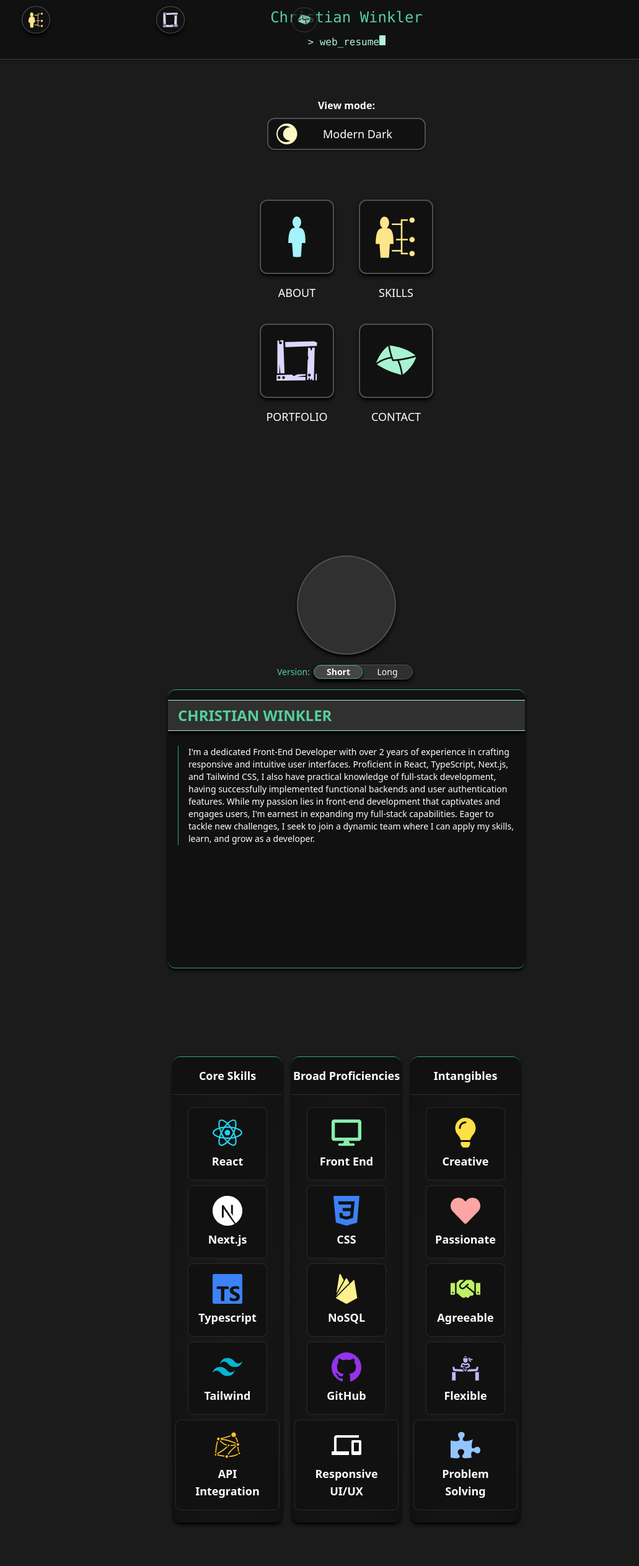
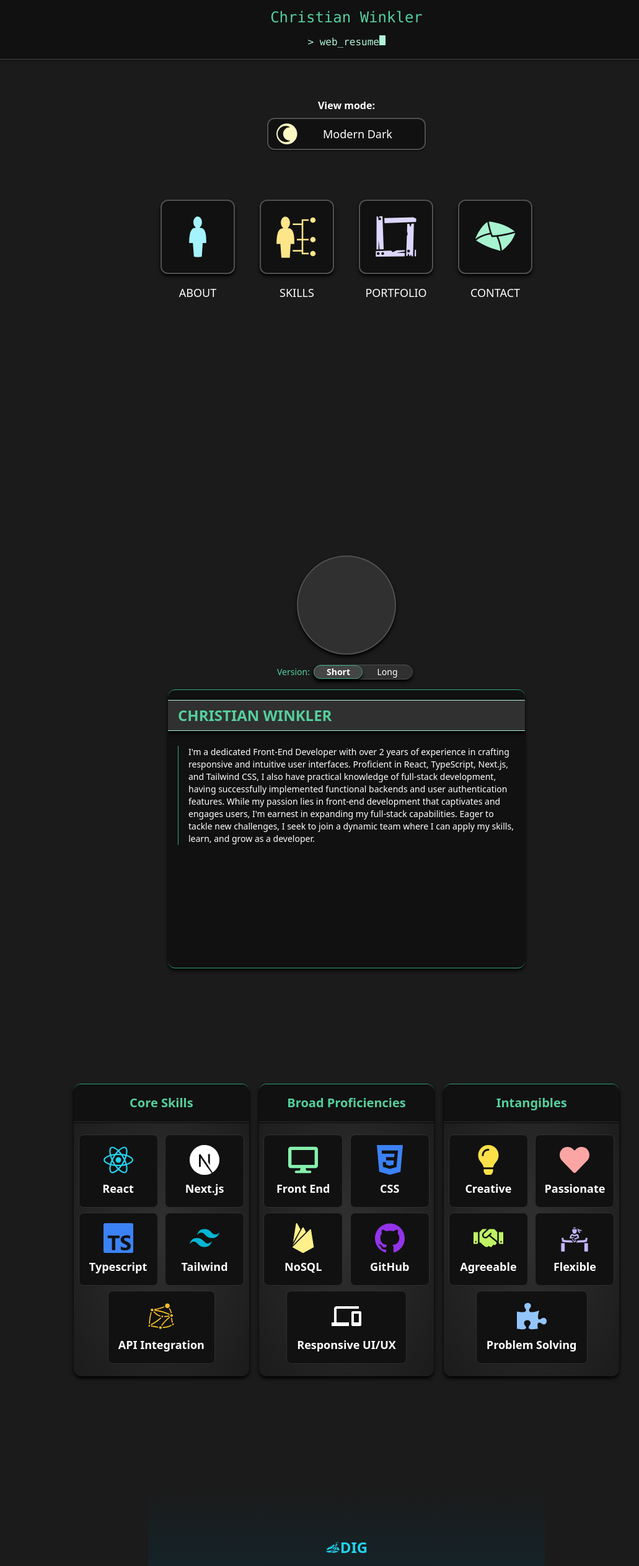
Before and after one commit to cwinkdev/web-resume, a Next.js app: page / in a window 1280 px wide. Shown: the top 2526 px of the page at 62% size, without its empty margins (81-1112 px from the left). Built offline with nearby package versions, Linux system fonts and the light colour scheme.

Commit message:
responsive nav buttons and anims

```diff
--- a/app/components/about/About.tsx
+++ b/app/components/about/About.tsx
@@ -1,41 +1,26 @@
-import { useEffect, useState } from 'react';
-import { useInView } from 'react-intersection-observer';
+import { useState } from 'react';
 import AboutModeToggle from './AboutModeToggle';
 import AboutCard from './AboutCard';
 import { useApp } from '@/app/hooks/useApp';
 
 const About = () => {
-  const { state, setState } = useApp();
-
+  const { state } = useApp();
   const [isLongVersion, setIsLongVersion] = useState<boolean>(false);
-  const options = { threshold: 0 };
-  const { ref, inView } = useInView(options);
-  useEffect(() => {
-    if (inView) {
-      setState((prevState) => ({
-        ...prevState,
-        currentSection: 'about',
-      }));
-    }
-  }, [inView, state.currentSection]);
 
   return (
-    <section
-      id="about"
-      ref={ref}
-      className="pt-20 p-8 min-h-fit h-screen w-full text-center lg:w-1/2 lg:mx-auto"
-    >
+    <section className="pt-20 p-8 min-h-fit h-screen w-full text-center lg:w-1/2 lg:mx-auto">
       <div
         className={`${
-          inView ? 'slide-in-right' : 'slide-off-left'
+          state.currentSection === 'about' ? 'slide-in-right' : 'slide-off-left'
         } border-2 border-base3 rounded-full shadow-md shadow-baseShadow h-40 bg-base2 w-40 mx-auto my-4`}
       ></div>
-
       <AboutModeToggle
         isLongVersion={isLongVersion}
         setIsLongVersion={setIsLongVersion}
       />
-      <AboutCard isLongVersion={isLongVersion} />
+      <div>
+        <AboutCard isLongVersion={isLongVersion} />
+      </div>
     </section>
   );
 };
--- a/app/components/contact/Contact.tsx
+++ b/app/components/contact/Contact.tsx
@@ -1,28 +1,14 @@
-import { useInView } from 'react-intersection-observer';
 import ContactInfo from './ContactInfo';
 import { useApp } from '@/app/hooks/useApp';
-import { useEffect } from 'react';
 
 const Contact = () => {
-  const options = { threshold: 0 };
-  const { ref, inView } = useInView(options);
-  const { state, setState } = useApp();
-  useEffect(() => {
-    if (inView) {
-      setState((prevState) => ({
-        ...prevState,
-        currentSection: 'contact',
-      }));
-    }
-  }, [inView, state.currentSection]);
+  const { state } = useApp();
 
   return (
     <section
-      ref={ref}
-      id="contact"
       className={`${
-        inView ? 'slide-in-right' : 'slide-off-left'
-      }  p-8 pt-20 min-h-fit h-screen w-full text-center text-baseText lg:w-1/2 lg:mx-auto`}
+        state.currentSection === 'contact' ? 'slide-in-right' : 'slide-off-left'
+      }  p-8 pt-20 min-h-screen h-screen w-full text-center text-baseText lg:w-1/2 lg:mx-auto my-24`}
     >
       <div
         style={{
@@ -37,7 +23,7 @@ const Contact = () => {
             : state.theme.id === ''
             ? 'border-y border-secondary rounded-xl'
             : 'border-y border-secondary rounded-2xl'
-        }  bg-base rounded-lg shadow-md shadow-baseShadow`}
+        }  bg-gradient-radial from-base2 to-base1 rounded-lg shadow-md shadow-baseShadow`}
       >
         <ContactInfo />
       </div>
--- a/app/components/mainNavMenu/MainNavMenu.tsx
+++ b/app/components/mainNavMenu/MainNavMenu.tsx
@@ -18,7 +18,7 @@ const MainNavMenu = ({}: MainNavMenuProps) => {
       >
         <ThemeSwitcher additionalCSS="text-4xl w-64 px-3" showName={true} />
       </div>
-      <div className="h-[400px] grid grid-rows-2 grid-cols-1">
+      <div className="h-[400px] grid grid-rows-2 grid-cols-1 lg:flex lg:mx-auto">
         <div className="flex justify-center h-1/2">
           <MainNavButton
             label={'ABOUT'}
--- a/app/components/portfolio/Portfolio.tsx
+++ b/app/components/portfolio/Portfolio.tsx
@@ -3,37 +3,28 @@ import 'swiper/swiper-bundle.css';
 import { Pagination } from 'swiper/modules';
 import PortfolioStackSlide from './PortfolioStackSlide';
 import { portfolioSlides as slides } from '@/app/data/portfolioSlides';
-import { useEffect, useState } from 'react';
+import { useState } from 'react';
 import { useApp } from '@/app/hooks/useApp';
-import { useInView } from 'react-intersection-observer';
 import PortfolioHeader from './PortfolioHeader';
 import PortfolioBlurbs from './PortfolioBlurbs';
 
 const Portfolio = () => {
-  const { state, setState } = useApp();
+  const { state } = useApp();
   const [activeIndex, setActiveIndex] = useState(0);
-  const options = { threshold: 0 };
-  const { ref, inView } = useInView(options);
 
-  useEffect(() => {
-    if (inView) {
-      setState((prevState) => ({
-        ...prevState,
-        currentSection: 'portfolio',
-      }));
-    }
-  }, [inView, state.currentSection]);
   return (
     <section
-      id="portfolio"
-      className={`p-8 pt-20 min-h-fit h-screen ${
+      className={`p-8 pt-20 min-h-screen h-screen ${
         state.theme.id === '' ? 'bg-gradient-to-b' : ''
       } from-transparent via-cyan-950 to-transparent w-full text-center relative lg:w-1/2 lg:mx-auto`}
     >
       <PortfolioHeader />
       <div
-        ref={ref}
-        className={`${inView ? 'slide-in-right' : 'slide-off-left'} `}
+        className={`${
+          state.currentSection === 'portfolio'
+            ? 'slide-in-right'
+            : 'slide-off-left'
+        } `}
       >
         <Swiper
           spaceBetween={0}
--- a/app/components/quickNavMenu/QuickNavButton.tsx
+++ b/app/components/quickNavMenu/QuickNavButton.tsx
@@ -26,7 +26,7 @@ const QuickNavButton = ({
       style={{ transform: `translateX(${translateX}px)` }}
     >
       <div
-        className={`flex h-10 py-1 text-center bg-base ${
+        className={`flex h-10 lg:h-16 lg:w-16 py-1 text-center bg-base ${
           state.currentSection === sectionId
             ? ` opacity-70`
             : ' opacity-100 scale-110 shadow-md shadow-baseShadow'
--- a/app/components/quickNavMenu/QuickNavMenu.tsx
+++ b/app/components/quickNavMenu/QuickNavMenu.tsx
@@ -9,11 +9,14 @@ const QuickNavMenu = () => {
   const { state } = useApp();
 
   const calculateTranslateX = (buttonIndex: number) => {
-    const startingPoint = 250;
+    const startingPoint = 100;
     const scrollYPosition = Math.max(state.offset - startingPoint, 0);
 
     // The initial negative offset so that buttons start off-screen
-    const initialXOffset = -500 * (buttonIndex + 1);
+    const initialXOffset =
+      window.innerWidth > 640
+        ? -700 * (buttonIndex + 1)
+        : -700 * (buttonIndex + 1);
 
     // Calculate the translation needed based on scroll position
     let translateX = initialXOffset + scrollYPosition;
@@ -25,7 +28,9 @@ const QuickNavMenu = () => {
   };
 
   return (
-    <div className={`flex justify-evenly w-full mx-auto absolute top-0 p-3`}>
+    <div
+      className={`flex lg:flex-col lg:h-screen justify-evenly w-full lg:w-28 mx-auto absolute top-0 p-3`}
+    >
       <ThemeSwitcher
         translateX={calculateTranslateX(0)}
         additionalCSS="text-2xl rounded-full"
--- a/app/components/skills/SkillSection.tsx
+++ b/app/components/skills/SkillSection.tsx
@@ -25,10 +25,10 @@ const SkillSection = ({ label, type }: SkillSectionProps) => {
           : state.theme.id === ''
           ? 'rounded-xl border-t border-secondary'
           : 'border-t border-secondary rounded-2xl'
-      } my-2 pb-2 bg-base bg-gradient-radial from-base1 to-base skill-section-custom shadow-md shadow-baseShadow lg:w-1/3 lg:m-2`}
+      } my-2 pb-2 bg-gradient-radial from-base2 to-base1 skill-section-custom shadow-md shadow-baseShadow lg:w-1/3 lg:m-2`}
     >
       <p
-        className={`text-baseText border-b border-base2 bg-base text-center font-semibold py-4 ${
+        className={`text-primary text-xl border-b border-base2 bg-base shadow-baseShadow shadow-sm text-center font-semibold py-4 ${
           state.theme.id === 'theme1'
             ? 'rounded-t-sm'
             : state.theme.id === ''
@@ -43,7 +43,7 @@ const SkillSection = ({ label, type }: SkillSectionProps) => {
           skill.type === type ? (
             <li
               key={skill.key}
-              className={`${skill.additionalCSS} flex flex-col bg-base border border-white border-opacity-10 rounded-lg px-4 items-center justify-center m-1 py-4`}
+              className={`${skill.additionalCSS} flex flex-col bg-base border border-base2 shadow-baseShadow0 shadow-sm rounded-lg px-4 items-center justify-center m-1 py-4`}
             >
               <div className="text-5xl">{skill.icon}</div>
               <p className="text-baseText font-bold mt-2">{skill.key}</p>
--- a/app/components/skills/Skills.tsx
+++ b/app/components/skills/Skills.tsx
@@ -1,34 +1,21 @@
-import { useInView } from 'react-intersection-observer';
 import SkillSection from './SkillSection';
 import { useApp } from '@/app/hooks/useApp';
-import { useEffect } from 'react';
 
 const Skills = () => {
-  const options = { threshold: 0 };
-  const { ref, inView } = useInView(options);
-  const { state, setState } = useApp();
-  useEffect(() => {
-    if (inView) {
-      setState((prevState) => ({
-        ...prevState,
-        currentSection: 'skills',
-      }));
-    }
-  }, [inView, state.currentSection]);
+  const { state } = useApp();
+
   return (
     <section
-      id="skills"
       className={`${
-        inView ? 'slide-in-left' : 'slide-off-right'
-      } p-8 pt-20 h-fit min-h-screen w-full text-center lg:w-1/2 lg:m-auto`}
+        state.currentSection === 'skills' ? 'slide-in-left' : 'slide-off-right'
+      } p-8 pt-20 lg:pt-0 h-fit min-h-screen w-full text-center flex items-center lg:w-3/4 lg:m-auto`}
     >
       <div
-        ref={ref}
         className={`${
           state.theme.id === 'theme1' ? '' : ''
         } min-h-[700px] lg:min-h-fit h-fit text-baseText text-lg justify-evenly rounded-lg py-4 w-full relative `}
       >
-        <div className="flex flex-col lg:flex-row ">
+        <div className="flex flex-col lg:flex-row">
           <SkillSection label={'Core Skills'} type={'core'} />
           <SkillSection label={'Broad Proficiencies'} type={'broad'} />
           <SkillSection label={'Intangibles'} type={'intangible'} />
--- a/app/hooks/useApp.tsx
+++ b/app/hooks/useApp.tsx
@@ -27,8 +27,11 @@ export function useApp() {
 
   useEffect(() => {
     const handleScroll = () => {
-      const maxScroll = 1000; // Maximum scroll value where the text is fully off-screen
-      const newPos = Math.min(window.scrollY, maxScroll);
+      const maxScroll = window.innerWidth > 640 ? 1700 : 1000;
+      const newPos = Math.min(
+        window.innerWidth > 640 ? window.scrollY * 1.5 : window.scrollY,
+        maxScroll,
+      );
       setState((prevState) => ({
         ...prevState,
         offset: newPos,
@@ -53,13 +56,24 @@ export function useApp() {
   }, [typedText, fullText]);
 
   useEffect(() => {
-    if (state.offset > 250) {
+    if (state.offset > 1100 && window.innerWidth > 640) {
       setTypedText('');
       setState((prevState) => ({
         ...prevState,
         showQuickNav: true,
       }));
-    } else if (state.offset <= 250) {
+    } else if (state.offset > 100 && window.innerWidth <= 640) {
+      setTypedText('');
+      setState((prevState) => ({
+        ...prevState,
+        showQuickNav: true,
+      }));
+    } else if (state.offset <= 1100 && window.innerWidth > 640) {
+      setState((prevState) => ({
+        ...prevState,
+        showQuickNav: false,
+      }));
+    } else if (state.offset <= 100 && window.innerWidth <= 640) {
       setState((prevState) => ({
         ...prevState,
         showQuickNav: false,
--- a/app/page.tsx
+++ b/app/page.tsx
@@ -8,10 +8,65 @@ import QuickNavMenu from './components/quickNavMenu/QuickNavMenu';
 import { useApp } from './hooks/useApp';
 import Link from 'next/link';
 import MainNavMenu from './components/mainNavMenu/MainNavMenu';
+import { useEffect, useRef } from 'react';
 
 export default function Home() {
-  const { state, handleClick, typedText } = useApp();
+  const { state, setState, handleClick, typedText } = useApp();
+  const aboutRef = useRef(null);
+  const skillsRef = useRef(null);
+  const portfolioRef = useRef(null);
+  const contactRef = useRef(null);
 
+  useEffect(() => {
+    const observer = new IntersectionObserver(
+      (entries) => {
+        entries.forEach((entry) => {
+          if (entry.isIntersecting) {
+            switch (entry.target.id) {
+              case 'about':
+                console.log('a');
+                setState((prevState) => ({
+                  ...prevState,
+                  currentSection: 'about',
+                }));
+                break;
+              case 'skills':
+                console.log('s');
+                setState((prevState) => ({
+                  ...prevState,
+                  currentSection: 'skills',
+                }));
+                break;
+              case 'portfolio':
+                console.log('p');
+                setState((prevState) => ({
+                  ...prevState,
+                  currentSection: 'portfolio',
+                }));
+                break;
+              case 'contact':
+                console.log('c');
+                setState((prevState) => ({
+                  ...prevState,
+                  currentSection: 'contact',
+                }));
+                break;
+              default:
+                break;
+            }
+          }
+        });
+      },
+      { threshold: 0.2 },
+    );
+
+    if (aboutRef.current) observer.observe(aboutRef.current);
+    if (skillsRef.current) observer.observe(skillsRef.current);
+    if (portfolioRef.current) observer.observe(portfolioRef.current);
+    if (contactRef.current) observer.observe(contactRef.current);
+
+    return () => observer.disconnect();
+  }, []);
   return (
     <div
       id="top"
@@ -25,13 +80,13 @@ export default function Home() {
           backgroundPosition: 'center',
         }}
         className={`fixed top-0 w-full z-30 bg-base ${
-          state.showQuickNav ? 'h-16' : 'h-24'
+          state.showQuickNav ? 'lg:h-0 h-16' : 'h-24'
         } shadow-md shadow-neutral-00 border-b duration-300 border-neutral-700`}
       >
         <Link
           href={`#top`}
           onClick={(e) => handleClick(e, 'top')}
-          className=" text-center text-primary font-mono h-14 flex"
+          className="text-center text-primary font-mono h-14 flex"
         >
           <p
             className="text-2xl m-auto"
@@ -62,14 +117,22 @@ export default function Home() {
 
       <section
         id="main"
-        className="flex min-h-screen items-center flex-col font-extralight px-8 overflow-x-hidden lg:w-1/2 lg:mx-auto"
+        className="flex min-h-screen items-center flex-col font-extralight px-8 overflow-x-hidden lg:w-3/4 lg:mx-auto"
       >
         <MainNavMenu />
       </section>
-      <About />
-      <Skills />
-      <Portfolio />
-      <Contact />
+      <div id="about" ref={aboutRef}>
+        <About />
+      </div>
+      <div id="skills" ref={skillsRef}>
+        <Skills />
+      </div>
+      <div id="portfolio" ref={portfolioRef}>
+        <Portfolio />
+      </div>
+      <div id="contact" ref={contactRef}>
+        <Contact />
+      </div>
     </div>
   );
 }
```
